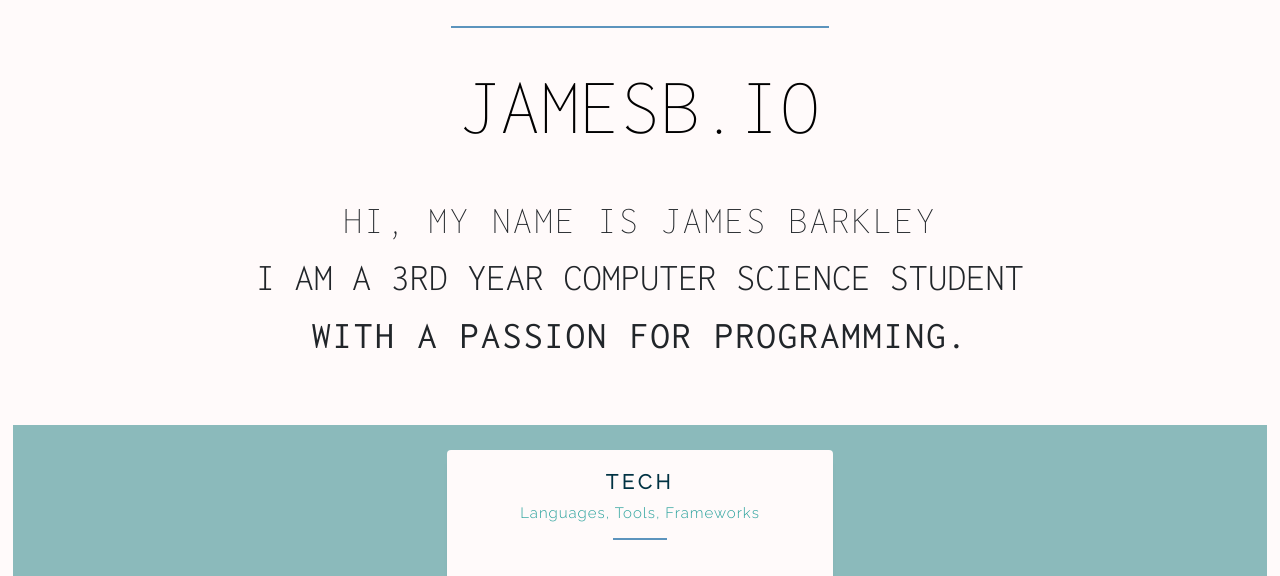
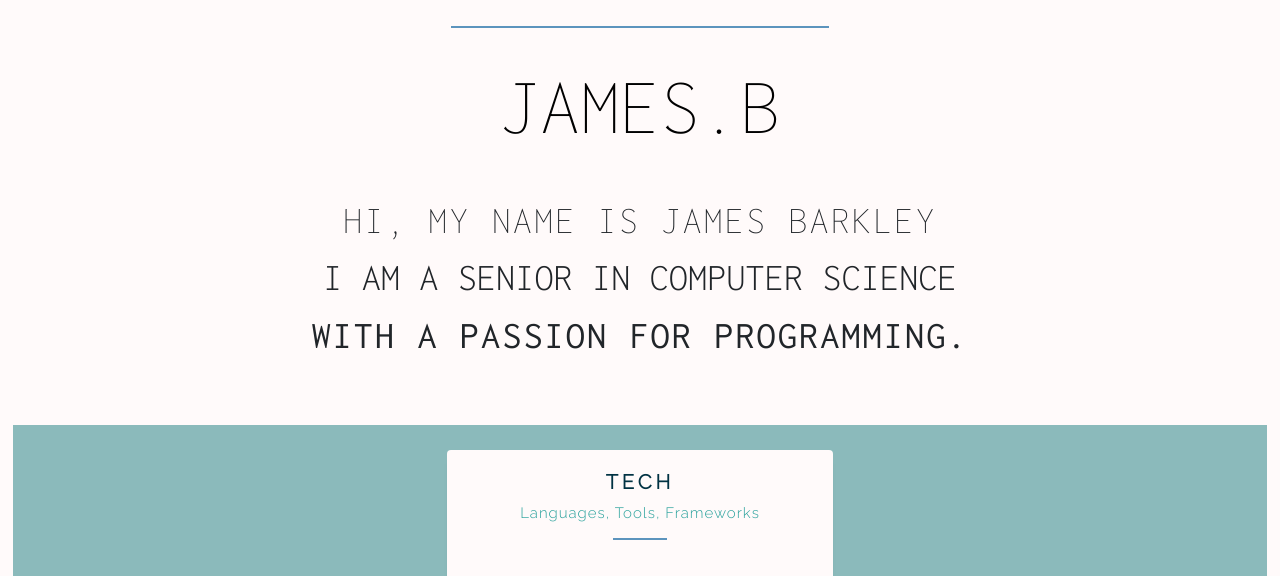
Before and after one commit to Jbarkley27/Portfolio2.0, a plain HTML site: page index.html in a window 1280 px wide. Shown: the part 113-689 px from the top of the page. Drawn offline with nearby package versions, Linux system fonts and the light colour scheme; a web font is replaced by a local one.

Commit message:
fixed typo saying I was a 3rd year

```diff
--- a/index.html
+++ b/index.html
@@ -51,13 +51,13 @@
         </div>
         <hr class="style-two">
         <div>
-            <h1 id="name-intro">JAMESB.IO</h1>
+            <h1 id="name-intro">JAMES.B</h1>
         </div>
 
         <div class="p">
             <span class="s description">HI, MY NAME IS JAMES BARKLEY</span>
             <br>
-            <span id="desc-2">I AM A 3RD YEAR COMPUTER SCIENCE STUDENT</span>
+            <span id="desc-2">I AM A SENIOR IN COMPUTER SCIENCE </span>
             <br>
             <span id="desc-3">WITH A PASSION FOR PROGRAMMING.</span>
 
```
